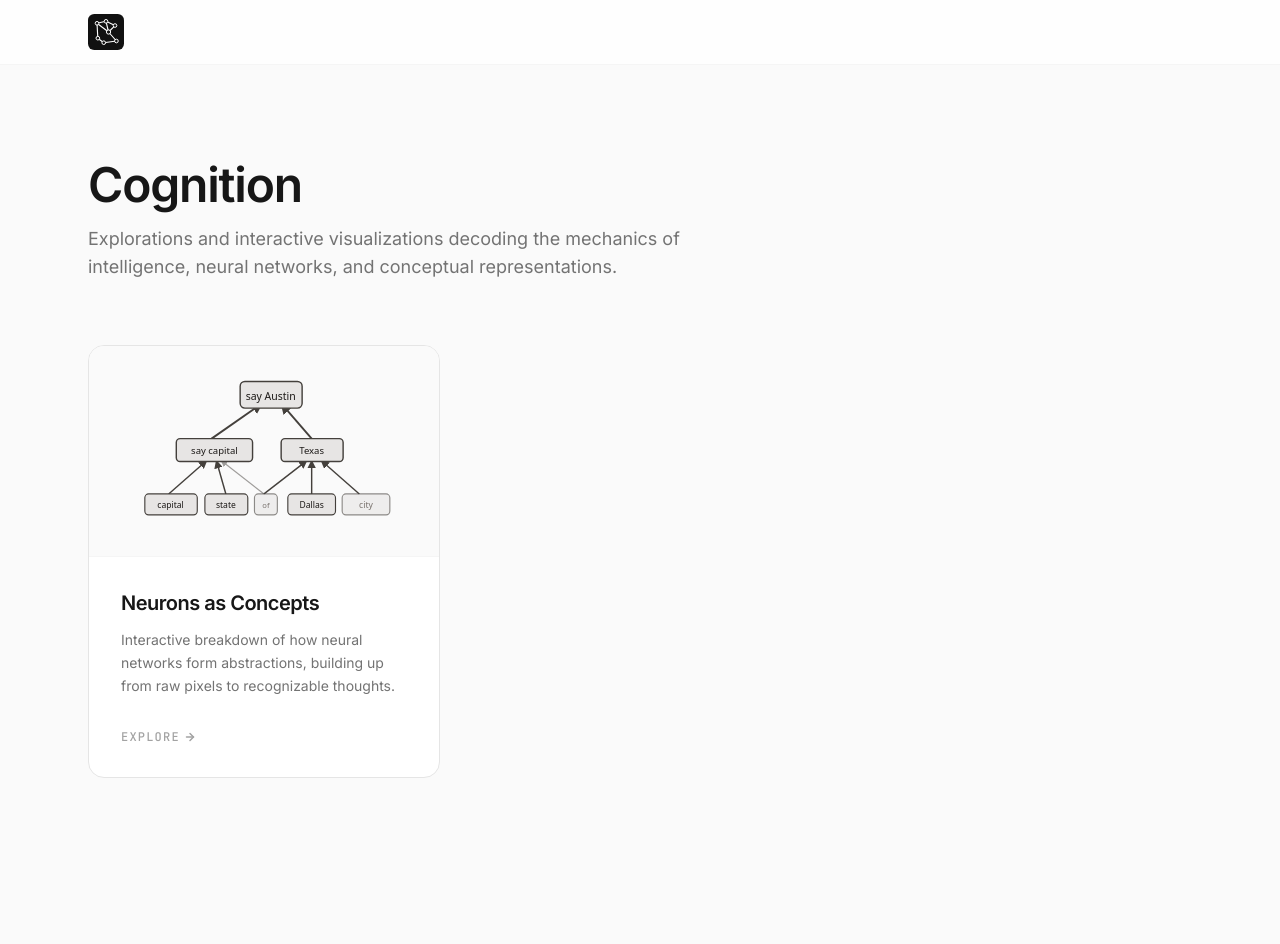
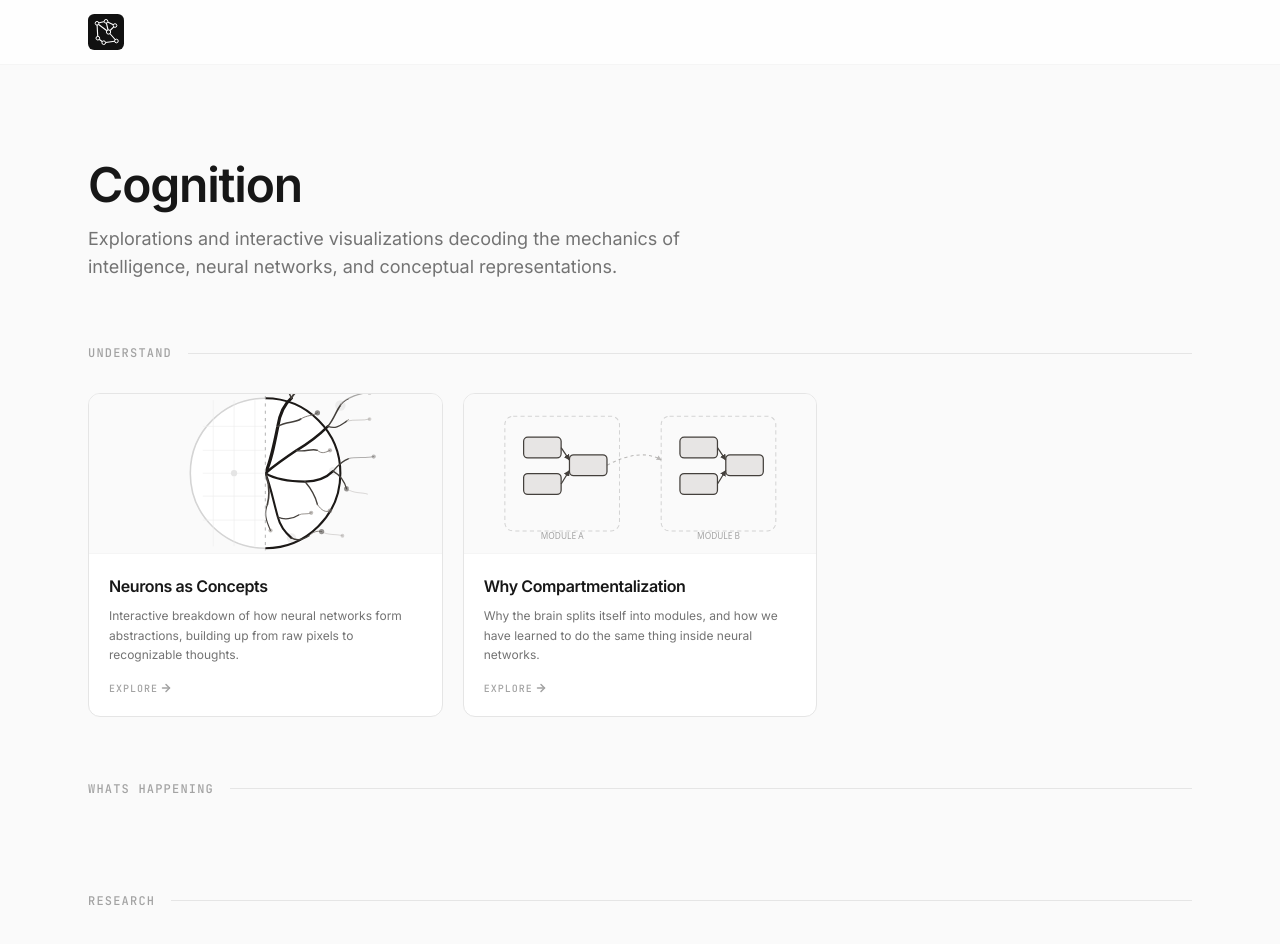
Before and after one commit to SoumilB7/Neurons, a Next.js app: page / in a window 1280 px wide. Shown: the top 944 px of the page. Before the commit the page ends 874 px from the top, so only its background shows below. Built offline with nearby package versions, Linux system fonts and the light colour scheme.

Commit message:
get better

```diff
--- a/src/app/page.tsx
+++ b/src/app/page.tsx
@@ -26,63 +26,152 @@ export default function Home() {
             </p>
           </div>
 
-          <div className="grid grid-cols-1 md:grid-cols-2 lg:grid-cols-3 gap-6">
-            {/* Project Card: Neurons */}
+          {/* ——— Section: Understand ——— */}
+          <div className="mb-16">
+            <div className="flex items-center gap-4 mb-8">
+              <span className="text-xs font-mono font-medium uppercase tracking-widest text-neutral-400">Understand</span>
+              <span className="h-px flex-1 bg-neutral-200" />
+            </div>
+            <div className="grid grid-cols-1 sm:grid-cols-2 lg:grid-cols-3 gap-5">
+              {/* Card: Neurons as Concepts */}
               <Link href="/neurons" className="group block h-full">
-              <div className="bg-white rounded-2xl border border-neutral-200 overflow-hidden h-full hover:shadow-lg hover:shadow-neutral-200/50 transition-all duration-300 flex flex-col">
-                {/* Card illustration */}
-                <div className="w-full bg-neutral-50 border-b border-neutral-100 px-8 py-6 flex items-center justify-center">
+                <div className="bg-white rounded-xl border border-neutral-200 overflow-hidden h-full hover:shadow-lg hover:shadow-neutral-200/50 transition-all duration-300 flex flex-col">
+                  <div className="w-full bg-neutral-50 border-b border-neutral-100 px-5 py-5 flex items-center justify-center h-[160px]">
+                    <svg viewBox="0 0 300 200" className="w-full h-auto" fill="none">
+                      <defs>
+                        <clipPath id="left-half">
+                          <rect x="70" y="20" width="80" height="160" />
+                        </clipPath>
+                        <clipPath id="right-half">
+                          <rect x="150" y="20" width="80" height="160" />
+                        </clipPath>
+                      </defs>
+                      <g clipPath="url(#left-half)">
+                        <circle cx="150" cy="100" r="72" fill="white" stroke="#d4d4d4" strokeWidth="1.5" />
+                        <line x1="90" y1="55" x2="150" y2="55" stroke="#ececec" strokeWidth="0.6" />
+                        <line x1="90" y1="78" x2="150" y2="78" stroke="#ececec" strokeWidth="0.6" />
+                        <line x1="90" y1="100" x2="150" y2="100" stroke="#ececec" strokeWidth="0.6" />
+                        <line x1="90" y1="122" x2="150" y2="122" stroke="#ececec" strokeWidth="0.6" />
+                        <line x1="90" y1="145" x2="150" y2="145" stroke="#ececec" strokeWidth="0.6" />
+                        <line x1="100" y1="30" x2="100" y2="170" stroke="#ececec" strokeWidth="0.6" />
+                        <line x1="120" y1="30" x2="120" y2="170" stroke="#ececec" strokeWidth="0.6" />
+                        <line x1="140" y1="30" x2="140" y2="170" stroke="#ececec" strokeWidth="0.6" />
+                        <circle cx="120" cy="100" r="3" fill="#e5e5e5" />
+                      </g>
+                      <g clipPath="url(#right-half)">
+                        <circle cx="150" cy="100" r="72" fill="white" stroke="#1c1917" strokeWidth="2" />
+                        <path d="M150 100 C155 90, 158 75, 162 55 C164 42, 168 34, 175 28" stroke="#1c1917" strokeWidth="3" strokeLinecap="round" />
+                        <path d="M150 100 C156 95, 165 88, 180 78 C190 72, 200 65, 210 55" stroke="#1c1917" strokeWidth="2.5" strokeLinecap="round" />
+                        <path d="M150 100 C158 105, 172 108, 188 108 C198 108, 208 105, 215 98" stroke="#1c1917" strokeWidth="2.2" strokeLinecap="round" />
+                        <path d="M150 100 C155 112, 158 128, 162 142 C164 150, 168 156, 175 162" stroke="#1c1917" strokeWidth="2" strokeLinecap="round" />
+                        <path d="M150 100 C153 108, 155 118, 152 130" stroke="#44403c" strokeWidth="1.6" strokeLinecap="round" />
+                        <path d="M175 28 C178 22, 184 18, 192 16" stroke="#44403c" strokeWidth="1.8" strokeLinecap="round" />
+                        <path d="M175 28 C172 20, 168 15, 165 10" stroke="#44403c" strokeWidth="1.4" strokeLinecap="round" />
+                        <path d="M162 55 C170 50, 178 52, 184 48" stroke="#44403c" strokeWidth="1.5" strokeLinecap="round" />
+                        <path d="M210 55 C216 48, 218 40, 222 35" stroke="#44403c" strokeWidth="1.6" strokeLinecap="round" />
+                        <path d="M210 55 C218 58, 222 54, 228 50" stroke="#44403c" strokeWidth="1.2" strokeLinecap="round" />
+                        <path d="M180 78 C188 80, 194 76, 200 78" stroke="#44403c" strokeWidth="1.3" strokeLinecap="round" />
+                        <path d="M215 98 C220 92, 224 88, 230 86" stroke="#44403c" strokeWidth="1.4" strokeLinecap="round" />
+                        <path d="M215 98 C222 102, 226 108, 228 115" stroke="#44403c" strokeWidth="1.2" strokeLinecap="round" />
+                        <path d="M188 108 C194 115, 198 122, 200 130" stroke="#44403c" strokeWidth="1.3" strokeLinecap="round" />
+                        <path d="M175 162 C180 165, 186 164, 192 160" stroke="#44403c" strokeWidth="1.3" strokeLinecap="round" />
+                        <path d="M162 142 C168 145, 176 144, 182 140" stroke="#44403c" strokeWidth="1.2" strokeLinecap="round" />
+                        <path d="M152 130 C148 140, 152 148, 155 155" stroke="#44403c" strokeWidth="1.1" strokeLinecap="round" />
+                        <path d="M192 16 C196 12, 200 10, 205 10" stroke="#78716c" strokeWidth="1" strokeLinecap="round" />
+                        <path d="M192 16 C194 20, 198 22, 203 21" stroke="#78716c" strokeWidth="0.8" strokeLinecap="round" />
+                        <path d="M184 48 C190 44, 196 45, 200 42" stroke="#78716c" strokeWidth="0.9" strokeLinecap="round" />
+                        <path d="M222 35 C226 30, 230 28, 234 28" stroke="#78716c" strokeWidth="0.9" strokeLinecap="round" />
+                        <path d="M228 50 C232 46, 236 46, 238 44" stroke="#78716c" strokeWidth="0.8" strokeLinecap="round" />
+                        <path d="M200 78 C204 82, 208 80, 212 78" stroke="#78716c" strokeWidth="0.8" strokeLinecap="round" />
+                        <path d="M230 86 C234 82, 236 80, 240 80" stroke="#78716c" strokeWidth="0.8" strokeLinecap="round" />
+                        <path d="M200 130 C204 136, 208 138, 212 136" stroke="#78716c" strokeWidth="0.8" strokeLinecap="round" />
+                        <path d="M192 160 C196 156, 200 155, 204 156" stroke="#78716c" strokeWidth="0.8" strokeLinecap="round" />
+                        <path d="M182 140 C186 138, 190 140, 194 138" stroke="#78716c" strokeWidth="0.7" strokeLinecap="round" />
+                        <circle cx="205" cy="10" r="3" fill="#1c1917" opacity="0.7" />
+                        <circle cx="203" cy="21" r="2.2" fill="#44403c" opacity="0.6" />
+                        <circle cx="165" cy="10" r="2.5" fill="#44403c" opacity="0.6" />
+                        <circle cx="200" cy="42" r="2.5" fill="#44403c" opacity="0.6" />
+                        <circle cx="234" cy="28" r="2.8" fill="#1c1917" opacity="0.65" />
+                        <circle cx="238" cy="44" r="2" fill="#78716c" opacity="0.5" />
+                        <circle cx="212" cy="78" r="2" fill="#78716c" opacity="0.5" />
+                        <circle cx="240" cy="80" r="2.5" fill="#44403c" opacity="0.55" />
+                        <circle cx="228" cy="115" r="2.5" fill="#44403c" opacity="0.55" />
+                        <circle cx="212" cy="136" r="2.2" fill="#78716c" opacity="0.5" />
+                        <circle cx="204" cy="156" r="2.5" fill="#44403c" opacity="0.55" />
+                        <circle cx="194" cy="138" r="2" fill="#78716c" opacity="0.45" />
+                        <circle cx="155" cy="155" r="2" fill="#78716c" opacity="0.45" />
+                        <circle cx="192" cy="16" r="4" fill="#1c1917" opacity="0.08" />
+                        <circle cx="222" cy="35" r="5" fill="#1c1917" opacity="0.06" />
+                        <circle cx="215" cy="98" r="4" fill="#1c1917" opacity="0.06" />
+                        <circle cx="175" cy="162" r="4.5" fill="#1c1917" opacity="0.07" />
+                      </g>
+                      <path d="M222 34 C230 26, 240 24, 250 22" stroke="#44403c" strokeWidth="1.2" strokeLinecap="round" opacity="0.45" />
+                      <circle cx="250" cy="22" r="2.5" fill="#44403c" opacity="0.4" />
+                      <path d="M228 50 C236 48, 244 50, 250 48" stroke="#78716c" strokeWidth="0.9" strokeLinecap="round" opacity="0.35" />
+                      <circle cx="250" cy="48" r="1.8" fill="#78716c" opacity="0.3" />
+                      <path d="M230 86 C238 84, 246 86, 254 84" stroke="#44403c" strokeWidth="1" strokeLinecap="round" opacity="0.4" />
+                      <circle cx="254" cy="84" r="2" fill="#44403c" opacity="0.35" />
+                      <path d="M228 115 C236 120, 242 118, 248 120" stroke="#78716c" strokeWidth="0.8" strokeLinecap="round" opacity="0.3" />
+                      <path d="M204 156 C210 160, 218 158, 224 160" stroke="#78716c" strokeWidth="0.8" strokeLinecap="round" opacity="0.3" />
+                      <circle cx="224" cy="160" r="1.8" fill="#78716c" opacity="0.3" />
+                      <line x1="150" y1="26" x2="150" y2="174" stroke="#a3a3a3" strokeWidth="0.8" strokeDasharray="3 4" />
+                    </svg>
+                  </div>
+                  <div className="p-5 flex flex-col flex-grow">
+                    <h3 className="text-base font-semibold mb-2 text-neutral-900 tracking-tight group-hover:text-black transition-colors">
+                      Neurons as Concepts
+                    </h3>
+                    <p className="text-xs leading-relaxed text-neutral-500 mb-4">
+                      Interactive breakdown of how neural networks form abstractions, building up from raw pixels to recognizable thoughts.
+                    </p>
+                    <div className="flex items-center text-[10px] font-mono font-medium uppercase tracking-widest text-neutral-400 group-hover:text-neutral-900 transition-colors mt-auto">
+                      <span>Explore</span>
+                      <svg className="w-3 h-3 ml-1.5 -translate-x-1 group-hover:translate-x-0 transition-transform" viewBox="0 0 16 16" fill="none" stroke="currentColor" strokeWidth="2" strokeLinecap="round" strokeLinejoin="round">
+                        <path d="M3.33333 8H12.6667" />
+                        <path d="M8 3.33333L12.6667 8L8 12.6667" />
+                      </svg>
+                    </div>
+                  </div>
+                </div>
+              </Link>
+
+              {/* Card: Why Compartmentalization */}
+              <Link href="/compartmentalization" className="group block h-full">
+                <div className="bg-white rounded-xl border border-neutral-200 overflow-hidden h-full hover:shadow-lg hover:shadow-neutral-200/50 transition-all duration-300 flex flex-col">
+                  <div className="w-full bg-neutral-50 border-b border-neutral-100 px-5 py-5 flex items-center justify-center h-[160px]">
                     <svg viewBox="0 0 300 170" className="w-full h-auto" fill="none">
                       <defs>
-                      <marker id="c-arrow" viewBox="0 0 10 10" refX="9" refY="5" markerWidth="6" markerHeight="6" orient="auto-start-reverse">
+                        <marker id="cm-arrow" viewBox="0 0 10 10" refX="9" refY="5" markerWidth="5" markerHeight="5" orient="auto-start-reverse">
                           <path d="M 0 0 L 10 5 L 0 10 z" fill="#44403c" />
                         </marker>
                       </defs>
-                    {/* Connections bottom → mid */}
-                    <line x1="50" y1="130" x2="90" y2="95" stroke="#44403c" strokeWidth="1.5" markerEnd="url(#c-arrow)" />
-                    <line x1="110" y1="130" x2="100" y2="95" stroke="#44403c" strokeWidth="1.5" markerEnd="url(#c-arrow)" />
-                    <line x1="150" y1="130" x2="105" y2="95" stroke="#44403c" strokeWidth="1.2" opacity="0.5" markerEnd="url(#c-arrow)" />
-                    <line x1="150" y1="130" x2="195" y2="95" stroke="#44403c" strokeWidth="1.5" markerEnd="url(#c-arrow)" />
-                    <line x1="200" y1="130" x2="200" y2="95" stroke="#44403c" strokeWidth="1.5" markerEnd="url(#c-arrow)" />
-                    <line x1="250" y1="130" x2="210" y2="95" stroke="#44403c" strokeWidth="1.5" markerEnd="url(#c-arrow)" />
-                    {/* Connections mid → top */}
-                    <line x1="95" y1="72" x2="148" y2="35" stroke="#44403c" strokeWidth="2" markerEnd="url(#c-arrow)" />
-                    <line x1="200" y1="72" x2="168" y2="35" stroke="#44403c" strokeWidth="2" markerEnd="url(#c-arrow)" />
-                    {/* Top node */}
-                    <rect x="125" y="12" width="65" height="28" rx="5" fill="#e7e5e4" stroke="#44403c" strokeWidth="1.5" />
-                    <text x="157" y="31" textAnchor="middle" fontSize="11" fontWeight="500" fill="#1c1917" fontFamily="system-ui">say Austin</text>
-                    {/* Middle row */}
-                    <rect x="58" y="72" width="80" height="24" rx="4" fill="#e7e5e4" stroke="#44403c" strokeWidth="1.5" />
-                    <text x="98" y="88" textAnchor="middle" fontSize="10" fontWeight="500" fill="#1c1917" fontFamily="system-ui">say capital</text>
-                    <rect x="168" y="72" width="65" height="24" rx="4" fill="#e7e5e4" stroke="#44403c" strokeWidth="1.5" />
-                    <text x="200" y="88" textAnchor="middle" fontSize="10" fontWeight="500" fill="#1c1917" fontFamily="system-ui">Texas</text>
-                    {/* Bottom row */}
-                    <rect x="25" y="130" width="55" height="22" rx="4" fill="#e7e5e4" stroke="#44403c" strokeWidth="1.2" />
-                    <text x="52" y="145" textAnchor="middle" fontSize="9" fontWeight="500" fill="#1c1917" fontFamily="system-ui">capital</text>
-                    <rect x="88" y="130" width="45" height="22" rx="4" fill="#e7e5e4" stroke="#44403c" strokeWidth="1.2" />
-                    <text x="110" y="145" textAnchor="middle" fontSize="9" fontWeight="500" fill="#1c1917" fontFamily="system-ui">state</text>
-                    <rect x="140" y="130" width="24" height="22" rx="4" fill="#e7e5e4" stroke="#44403c" strokeWidth="1.2" opacity="0.6" />
-                    <text x="152" y="145" textAnchor="middle" fontSize="8" fill="#78716c" fontFamily="system-ui">of</text>
-                    <rect x="175" y="130" width="50" height="22" rx="4" fill="#e7e5e4" stroke="#44403c" strokeWidth="1.2" />
-                    <text x="200" y="145" textAnchor="middle" fontSize="9" fontWeight="500" fill="#1c1917" fontFamily="system-ui">Dallas</text>
-                    <rect x="232" y="130" width="50" height="22" rx="4" fill="#e7e5e4" stroke="#44403c" strokeWidth="1.2" opacity="0.6" />
-                    <text x="257" y="145" textAnchor="middle" fontSize="9" fill="#78716c" fontFamily="system-ui">city</text>
+                      <rect x="20" y="30" width="110" height="110" rx="8" fill="none" stroke="#d4d4d4" strokeWidth="1" strokeDasharray="4 3" />
+                      <rect x="38" y="50" width="36" height="20" rx="4" fill="#e7e5e4" stroke="#44403c" strokeWidth="1.2" />
+                      <rect x="38" y="85" width="36" height="20" rx="4" fill="#e7e5e4" stroke="#44403c" strokeWidth="1.2" />
+                      <rect x="82" y="67" width="36" height="20" rx="4" fill="#e7e5e4" stroke="#44403c" strokeWidth="1.2" />
+                      <line x1="74" y1="60" x2="82" y2="72" stroke="#44403c" strokeWidth="1.2" markerEnd="url(#cm-arrow)" />
+                      <line x1="74" y1="95" x2="82" y2="82" stroke="#44403c" strokeWidth="1.2" markerEnd="url(#cm-arrow)" />
+                      <text x="75" y="148" textAnchor="middle" fontSize="8" fill="#a3a3a3" fontFamily="system-ui" fontWeight="500">MODULE A</text>
+                      <rect x="170" y="30" width="110" height="110" rx="8" fill="none" stroke="#d4d4d4" strokeWidth="1" strokeDasharray="4 3" />
+                      <rect x="188" y="50" width="36" height="20" rx="4" fill="#e7e5e4" stroke="#44403c" strokeWidth="1.2" />
+                      <rect x="188" y="85" width="36" height="20" rx="4" fill="#e7e5e4" stroke="#44403c" strokeWidth="1.2" />
+                      <rect x="232" y="67" width="36" height="20" rx="4" fill="#e7e5e4" stroke="#44403c" strokeWidth="1.2" />
+                      <line x1="224" y1="60" x2="232" y2="72" stroke="#44403c" strokeWidth="1.2" markerEnd="url(#cm-arrow)" />
+                      <line x1="224" y1="95" x2="232" y2="82" stroke="#44403c" strokeWidth="1.2" markerEnd="url(#cm-arrow)" />
+                      <text x="225" y="148" textAnchor="middle" fontSize="8" fill="#a3a3a3" fontFamily="system-ui" fontWeight="500">MODULE B</text>
+                      <path d="M118 77 Q150 60 170 72" stroke="#44403c" strokeWidth="1" opacity="0.35" strokeDasharray="3 3" markerEnd="url(#cm-arrow)" />
                     </svg>
                   </div>
-
-                <div className="p-8 flex flex-col flex-grow">
-                  <div className="mb-8 flex-grow">
-                    <h3 className="text-xl font-semibold mb-3 text-neutral-900 tracking-tight group-hover:text-black transition-colors">
-                      Neurons as Concepts
+                  <div className="p-5 flex flex-col flex-grow">
+                    <h3 className="text-base font-semibold mb-2 text-neutral-900 tracking-tight group-hover:text-black transition-colors">
+                      Why Compartmentalization
                     </h3>
-                    <p className="text-sm leading-relaxed text-neutral-500">
-                      Interactive breakdown of how neural networks form abstractions, building up from raw pixels to recognizable thoughts.
+                    <p className="text-xs leading-relaxed text-neutral-500 mb-4">
+                      Why the brain splits itself into modules, and how we have learned to do the same thing inside neural networks.
                     </p>
-                  </div>
-
-                  <div className="flex items-center text-xs font-mono font-medium uppercase tracking-widest text-neutral-400 group-hover:text-neutral-900 transition-colors mt-auto">
+                    <div className="flex items-center text-[10px] font-mono font-medium uppercase tracking-widest text-neutral-400 group-hover:text-neutral-900 transition-colors mt-auto">
                       <span>Explore</span>
-                    <svg className="w-3 h-3 ml-2 -translate-x-1 group-hover:translate-x-0 transition-transform" viewBox="0 0 16 16" fill="none" stroke="currentColor" strokeWidth="2" strokeLinecap="round" strokeLinejoin="round">
+                      <svg className="w-3 h-3 ml-1.5 -translate-x-1 group-hover:translate-x-0 transition-transform" viewBox="0 0 16 16" fill="none" stroke="currentColor" strokeWidth="2" strokeLinecap="round" strokeLinejoin="round">
                         <path d="M3.33333 8H12.6667" />
                         <path d="M8 3.33333L12.6667 8L8 12.6667" />
                       </svg>
@@ -91,6 +180,27 @@ export default function Home() {
                 </div>
               </Link>
             </div>
+          </div>
+
+          {/* ——— Section: Whats Happening ——— */}
+          <div className="mb-16">
+            <div className="flex items-center gap-4 mb-8">
+              <span className="text-xs font-mono font-medium uppercase tracking-widest text-neutral-400">Whats Happening</span>
+              <span className="h-px flex-1 bg-neutral-200" />
+            </div>
+            <div className="grid grid-cols-1 sm:grid-cols-2 lg:grid-cols-3 gap-5">
+            </div>
+          </div>
+
+          {/* ——— Section: Research ——— */}
+          <div>
+            <div className="flex items-center gap-4 mb-8">
+              <span className="text-xs font-mono font-medium uppercase tracking-widest text-neutral-400">Research</span>
+              <span className="h-px flex-1 bg-neutral-200" />
+            </div>
+            <div className="grid grid-cols-1 sm:grid-cols-2 lg:grid-cols-3 gap-5">
+            </div>
+          </div>
         </motion.div>
       </main>
     </div>
```
Lines whose indentation alone changed are shown as unchanged.
